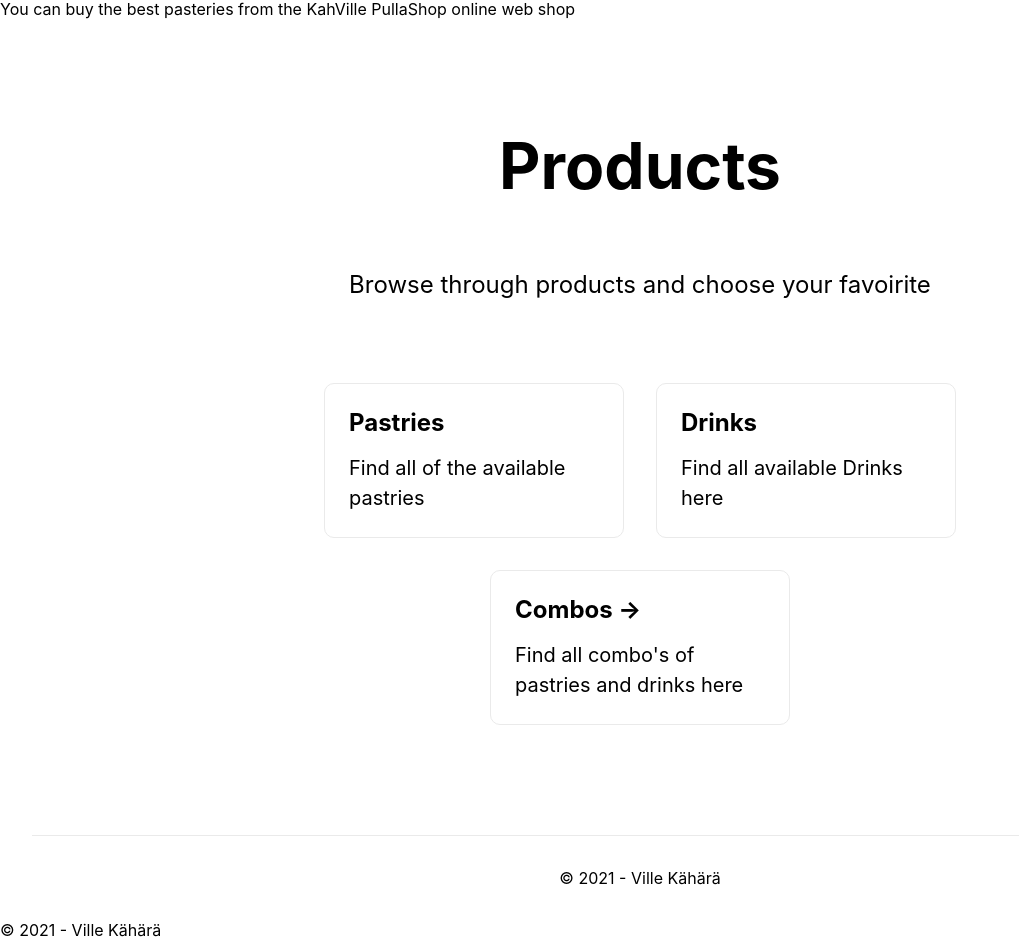
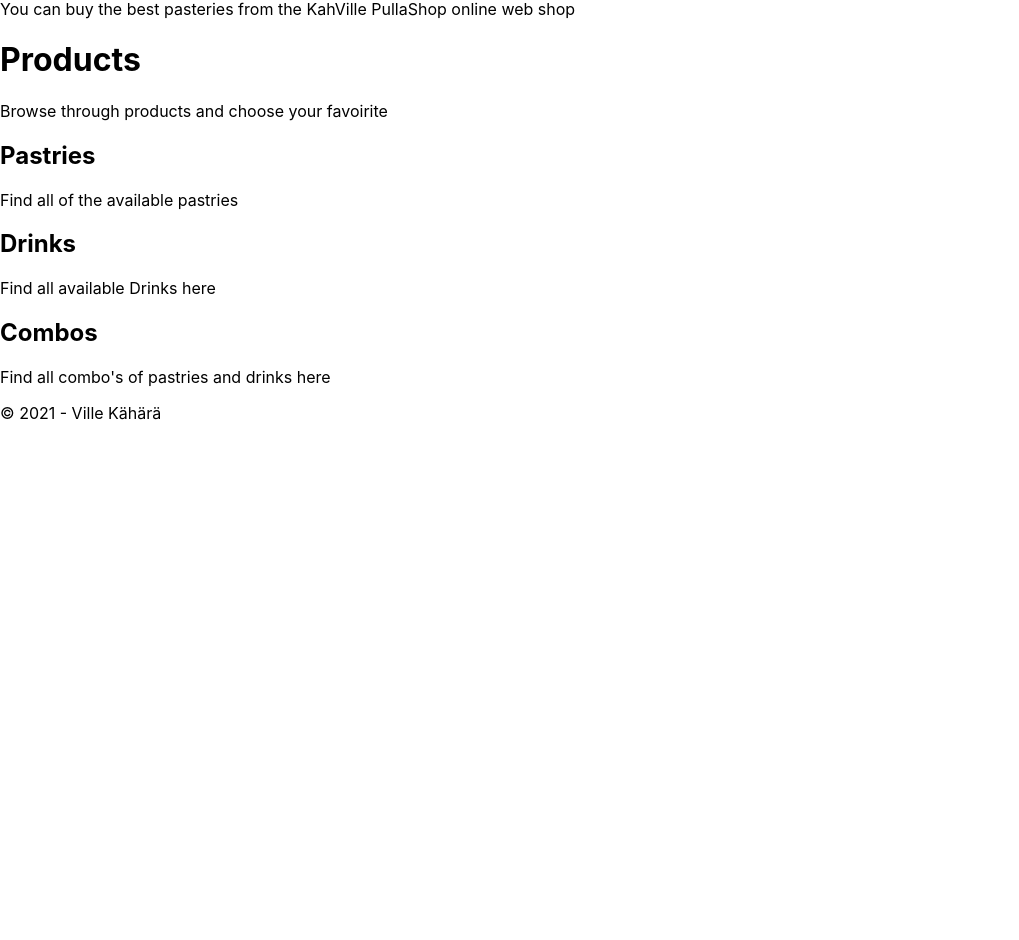
Before and after one commit to KahVille/pullashop-client, a Next.js app in the folder pullashop/: page /products in a window 1280 px wide. Shown: the part 159-1099 px from the top of the page, without its empty margins (0-1019 px from the left). After the commit the page ends 800 px from the top, so only its background shows below. Built offline with nearby package versions, Linux system fonts and the light colour scheme.

Commit message:
Products layout cleanup

```diff
--- a/pullashop/components/ProductListItem.tsx
+++ b/pullashop/components/ProductListItem.tsx
@@ -15,6 +15,7 @@
     const productPath = props.productPath;
 
     return (
+        <div>
         <Link href={`${productPath}/[id]`} as={`${productPath}/${product.id}`}>
             <a>
                 <Image src='/kahvilleShopLogo.png' width="300" height="300" alt="Picture of the product" />
@@ -23,6 +24,7 @@
                 <p>{product.name} is the best beacause it has lot&apos;s of fat and grease</p>
             </a>
         </Link>
+        </div>
     )
 }
 
--- a/pullashop/pages/products/index.tsx
+++ b/pullashop/pages/products/index.tsx
@@ -1,60 +1,34 @@
 import type { NextPage } from 'next'
-import Head from 'next/head'
 import Link from 'next/link'
-import styles from '../../styles/Products.module.css'
 
 const Products: NextPage = () => {
   return (
-    <div className={styles.container}>
-      <Head>
-        <title>PullaShop</title>
-        <meta name="description" content="Pullashop where you can browse the best pastries" />
-        <link rel="icon" href="/favicon.ico" />
-      </Head>
+    <div>
+        <h1>Products</h1>
+        <p>Browse through products and choose your favoirite</p>
 
-      <main className={styles.main}>
-        <h1 className={styles.title}>
-          Products
-        </h1>
-
-        <p className={styles.description}>
-          Browse through products and choose your favoirite
-        </p>
-
-        <div className={styles.grid}>
+        <div>
         <Link href="/products/pastries" as={`/products/pastries`}>
-          <a className={styles.card}>
+          <a>
             <h2>Pastries</h2>
             <p>Find all of the available pastries</p>
           </a>
         </Link>
 
         <Link href="/products/drinks" as={`/products/drinks`}>
-          <a className={styles.card}>
+          <a>
             <h2>Drinks</h2>
             <p>Find all available Drinks here</p>
           </a>
         </Link>
 
-          <a
-            href="#"
-            className={styles.card}
-          >
-            <h2>Combos &rarr;</h2>
+        <Link href="#" as={`/products/combos`}>
+          <a>
+            <h2>Combos</h2>
             <p>Find all combo's of pastries and drinks here</p>
           </a>
+        </Link>
         </div>
-      </main>
-
-      <footer className={styles.footer}>
-        <a
-          href="https://kahville.github.io"
-          target="_blank"
-          rel="noopener noreferrer"
-        >
-        &copy; 2021 - Ville Kähärä
-        </a>
-      </footer>
     </div>
   )
 }
```
Also changed, not shown: pullashop/pages/products/drinks/index.tsx (+5 -20 lines), pullashop/pages/products/pastries/index.tsx (+3 -20 lines).
